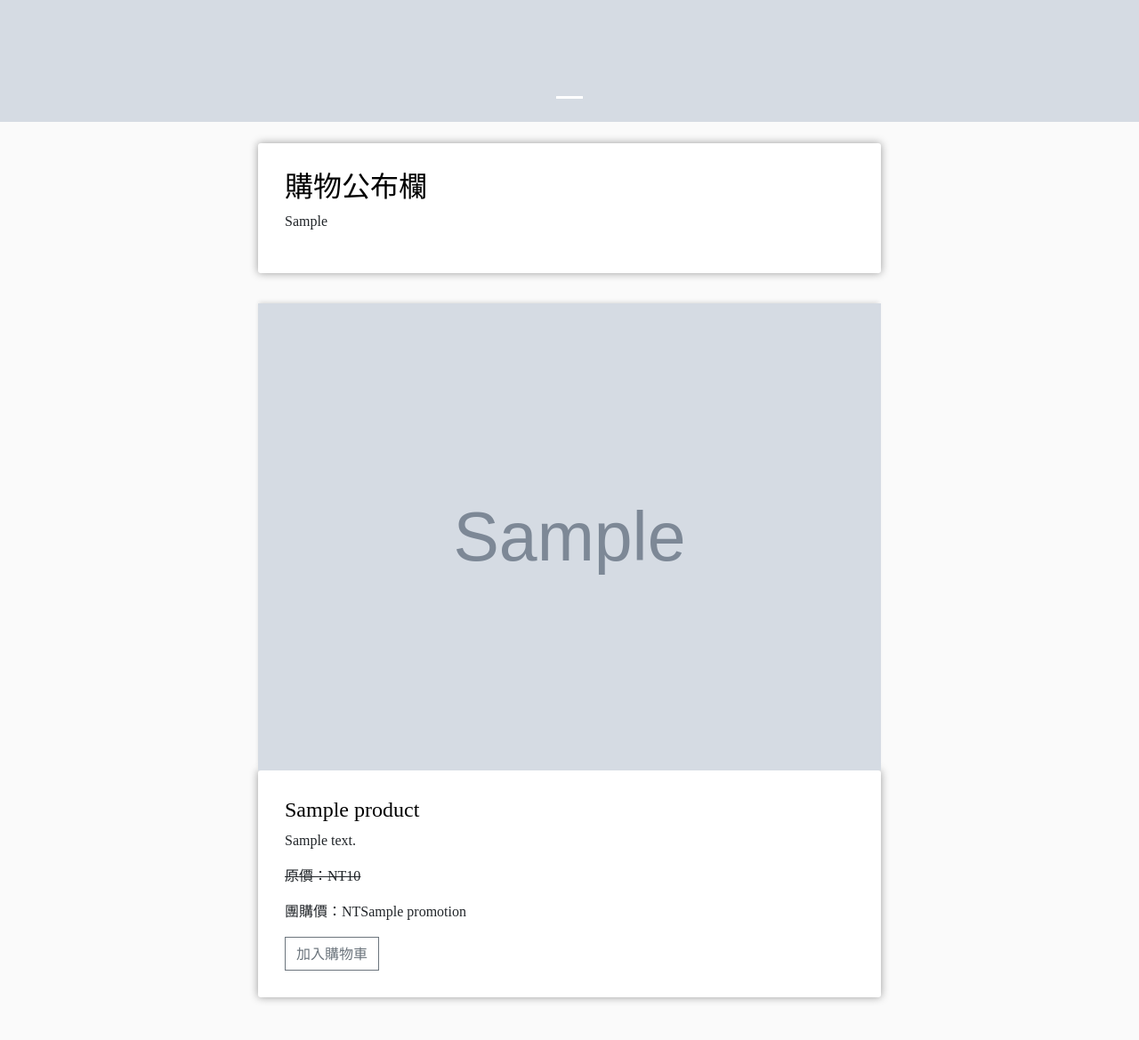
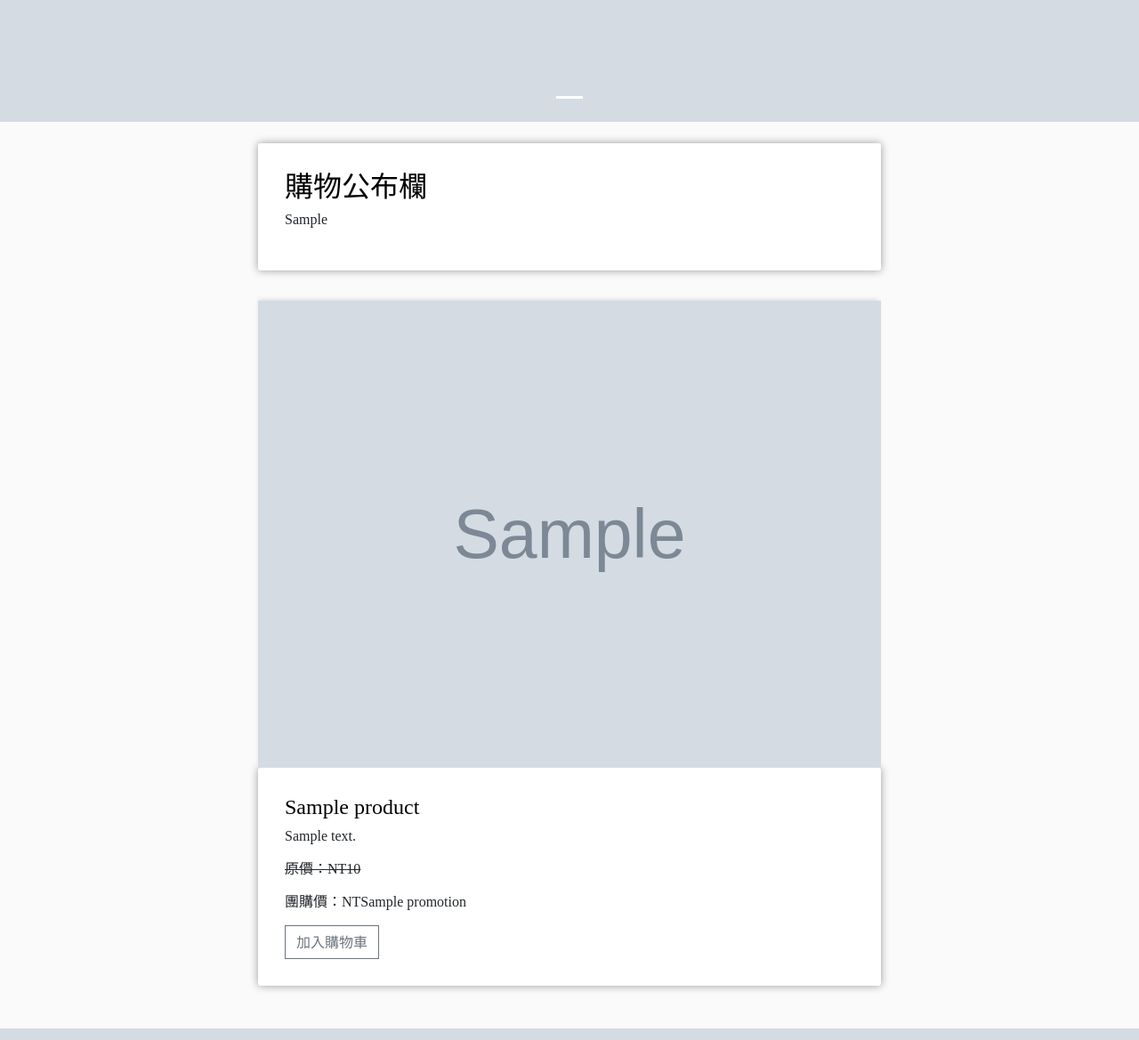
Before and after one commit to SiaoChi/ecommerce, a Django app: template templates/index.html in a window 1280 px wide. Shown: the part 883-2052 px from the top of the page at 89% size. Run offline with Django 3.2, Linux system fonts and the light colour scheme; the template is opened without the code that fills it: most values are stand-ins (such as "Sample title", 1, 10 or a date in 2020); grey boxes marked "Sample" are stand-in pictures; some libraries are stand-ins or nearby versions.

Commit message:
fixed family font , set google recapcha

```diff
--- a/static/css/main.css
+++ b/static/css/main.css
@@ -8,8 +8,8 @@ h1,h2,h3,h4,h5,h6{
 }
 
 p{
-	font-family:'rosario', 'sans-serif';
-	line-height: 1.5rem;
+	font-family:'Noto Sans TC', 'sans-serif';
+	line-height: 1.3rem;
 
 }
 
--- a/templates/checkout.html
+++ b/templates/checkout.html
@@ -67,8 +67,8 @@
                     <form class="form" method = 'POST' >
                         {% csrf_token %}
                         {{ form.as_p}}
-                        <button class=" btn btn-success " type ='submit' name="order">送出結帳</button>
-{#                        <button class=" btn btn-success g-recaptcha" data-sitekey="6Les9aQiAAAAAKRZhn9gqL3OCtElF9PwIBoYmbiT" data-callback='onSubmit' data-action='submit' type ='submit' name="order">送出結帳</button>#}
+{#                        <button class=" btn btn-success " type ='submit' name="order">送出結帳</button>#}
+                        <button class=" btn btn-success g-recaptcha" data-sitekey="6Les9aQiAAAAAKRZhn9gqL3OCtElF9PwIBoYmbiT" data-callback='onSubmit' data-action='submit' type ='submit' name="order">送出結帳</button>
 
                     </form>
 			</div>
```
